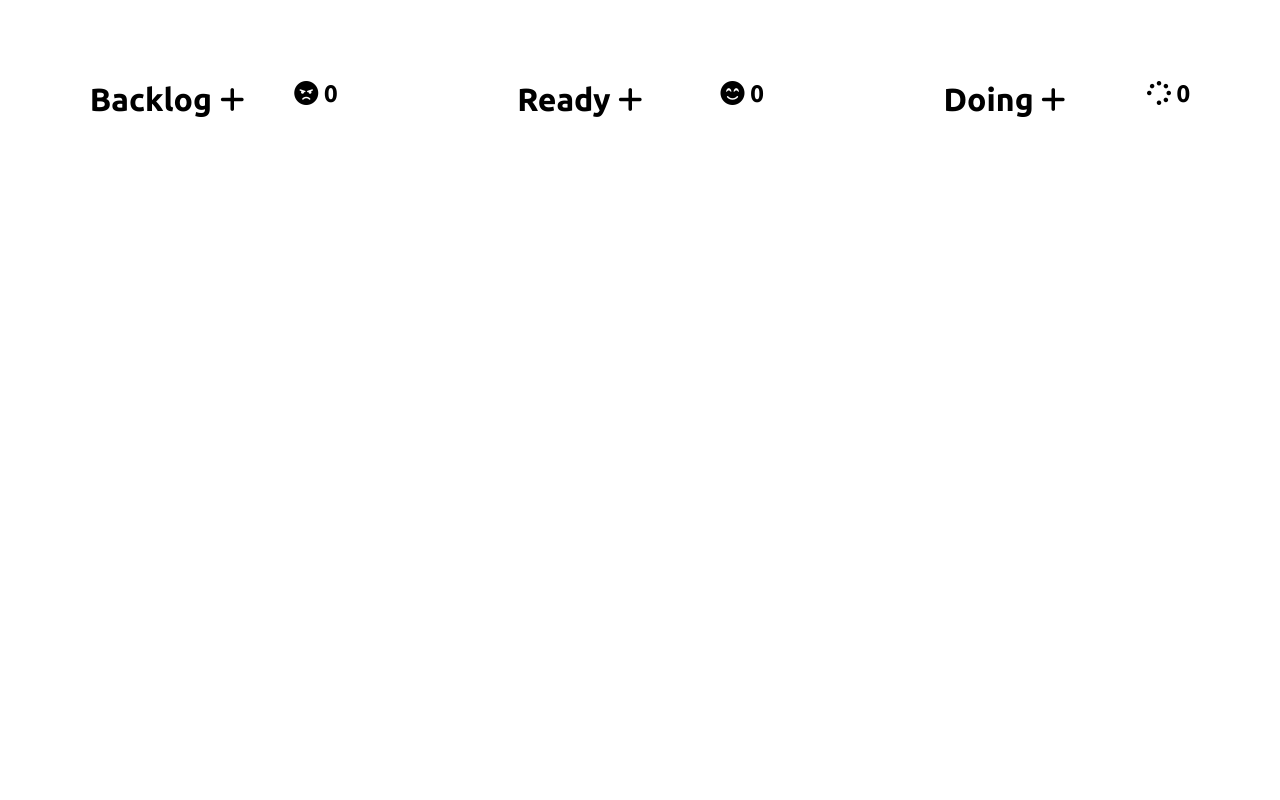
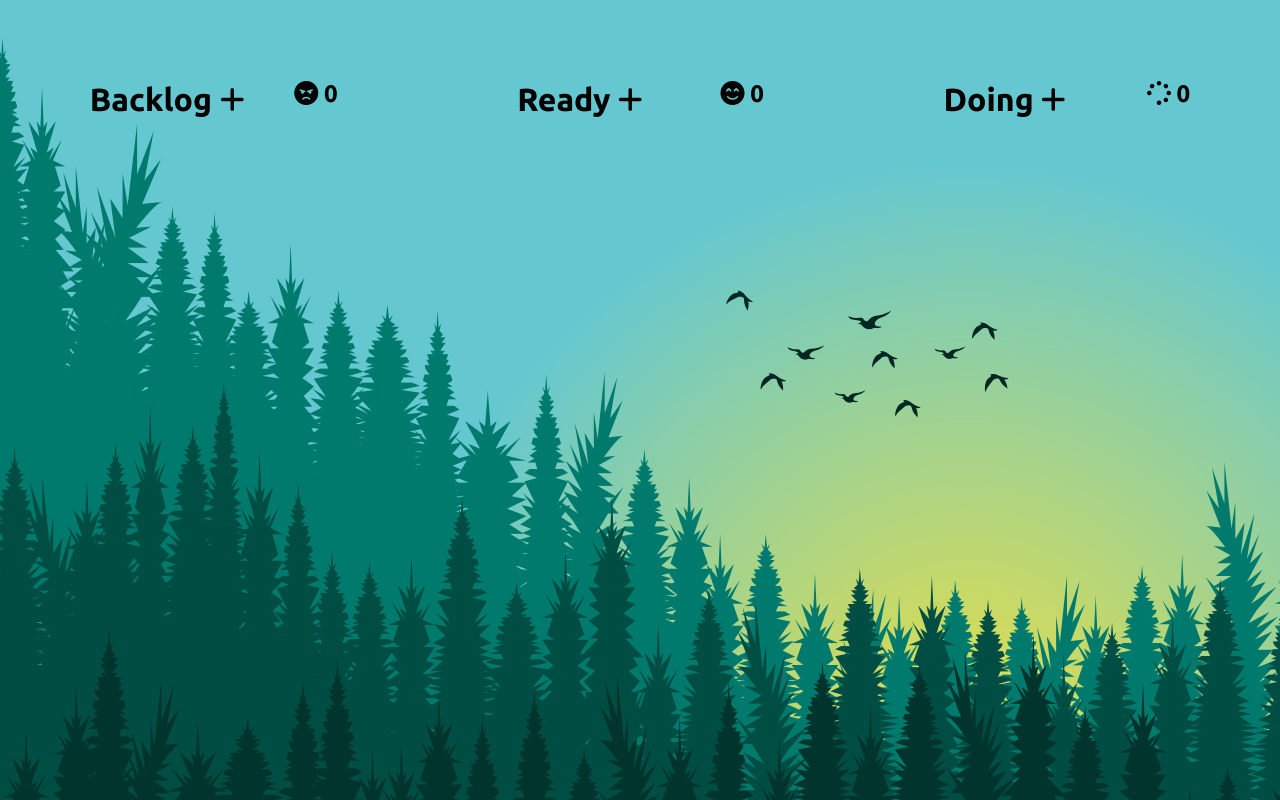
Before and after one commit to MyNameIsNotMateusz/Task-Tracker-App, a plain HTML site: page index.html in a window 1280 px wide. Drawn offline with nearby package versions, Linux system fonts and the light colour scheme; the site is published under a folder, as on GitHub Pages, so addresses that start at the root find nothing.

Commit message:
I changed the path of the image

```diff
--- a/styles/style.css
+++ b/styles/style.css
@@ -5,7 +5,7 @@
 }
 
 body{
-    background-image: url("/images/forest-5889923.png");
+    background-image: url("../images/forest-5889923.png");
 }
 
 .container {
```
